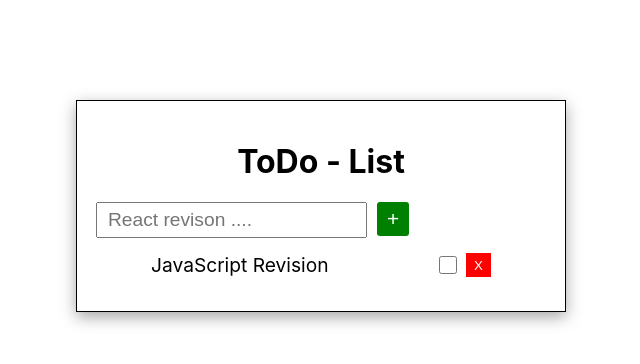
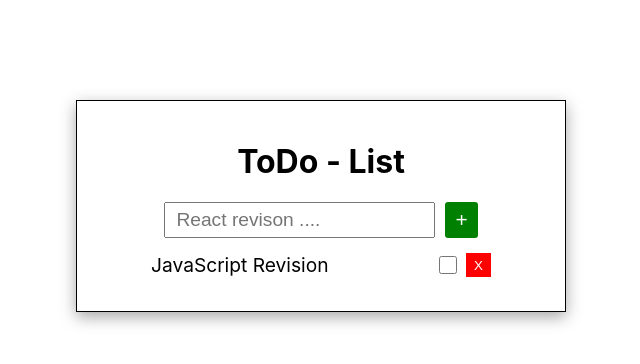
Before and after one commit to carzy-zala/todo-list, a React (Create React App) app: page / in a window 1280 px wide. Shown: the top 364 px of the page, without its empty margins (319-959 px from the left). Built offline with nearby package versions, Linux system fonts and the light colour scheme.

Commit message:
undone changes

```diff
--- a/src/components/AddTodos/index.css
+++ b/src/components/AddTodos/index.css
@@ -1,5 +1,7 @@
 .todo-input{
-      margin: auto;
+    display: flex;
+    justify-content: center;
+
 }
 
 h1{
```
